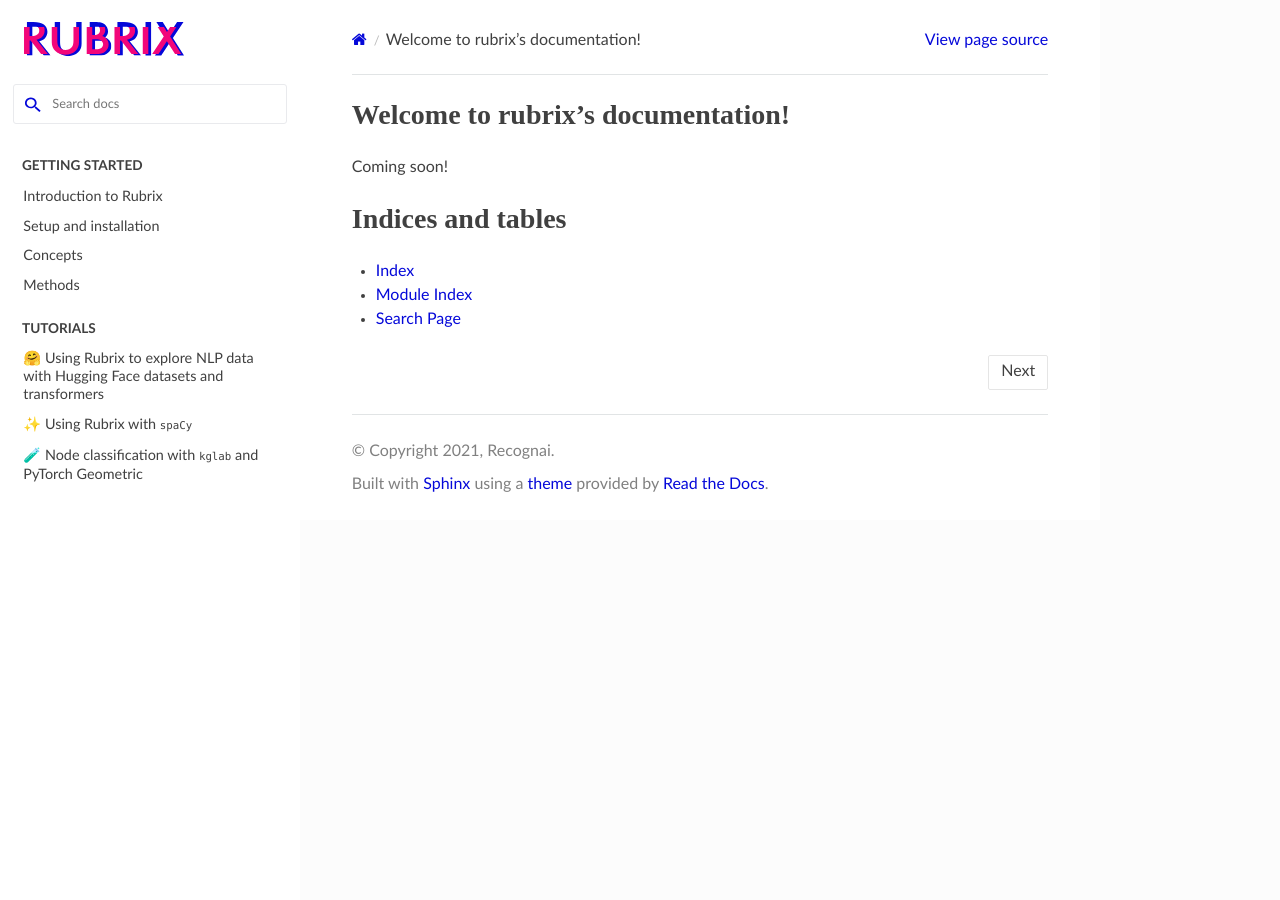
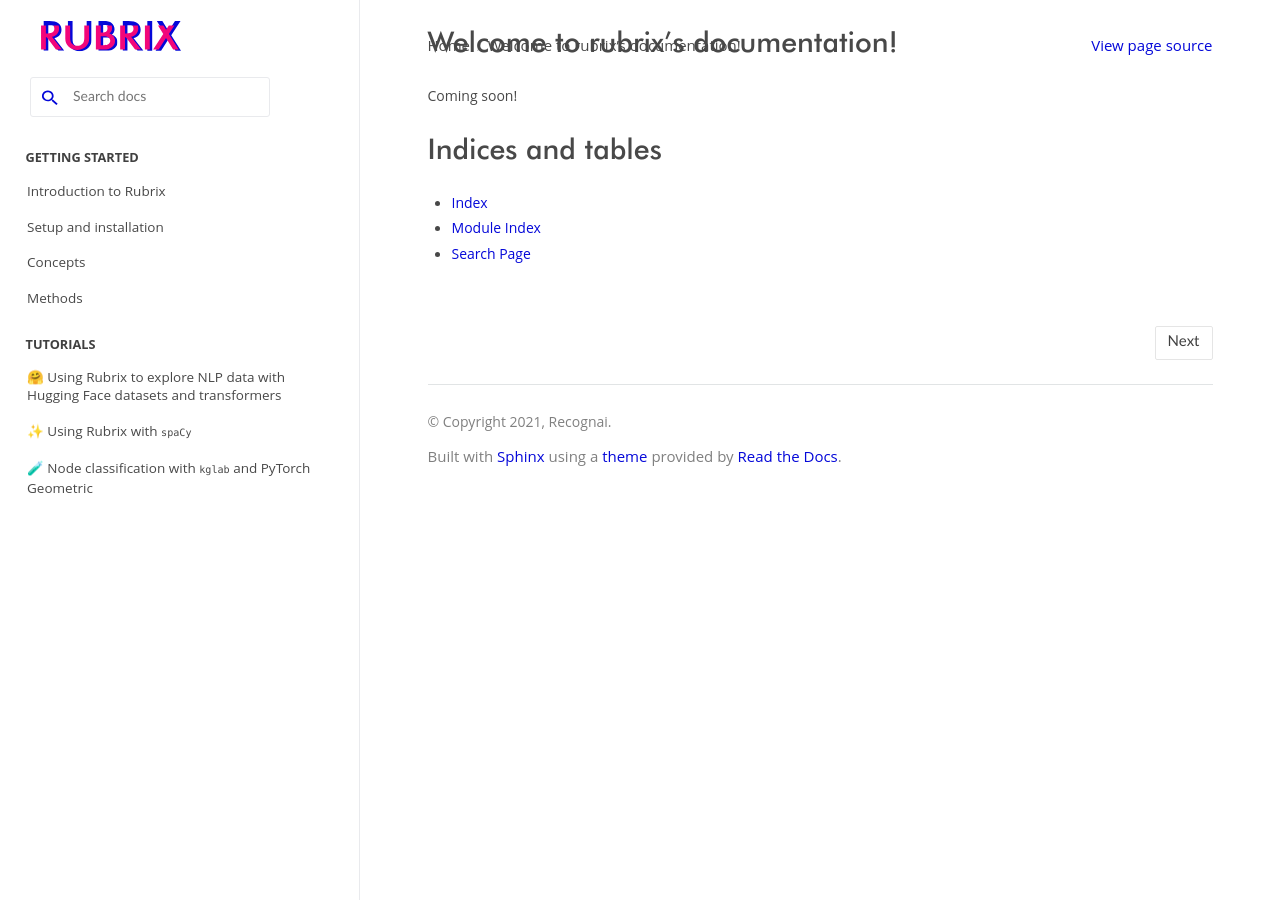
Before and after one commit to python547/rubrix-python251, a Sphinx documentation site: the page built from docs/index.rst, in a window 1280 px wide. Built offline with Sphinx 7.4.7 and the Read the Docs theme 2.0.0, drawn with Linux system fonts in a browser that asks for light colours; some web fonts are replaced.

Commit message:
UI Theme Heading and Margins (#36)
- Heading
- Margins
- Replace home icon
- Sidebar border
- Font family
- Container max-width

```diff
--- a/docs/_static/css/custom.css
+++ b/docs/_static/css/custom.css
@@ -1,34 +1,87 @@
 /** css/custom.css **/
 
 :root {
+  --sidebarWidth: 360px;
   --primaryColor: #0508D9;
   --sidebarBackground: #FFFFFF;
   --sidebarBackgroundDark: #fcfcfc;
   --sidebarBackgroundDarker: #F2F3F7;
-  --sidebarColor: #404040;
+  --sidebarColor: #484848;
   --sidebarTitleColor: #404040;;
   --white: #ffffff;
+  --line: #e9eaed;
 }
 /* This line is theme specific - it includes the base theme CSS */
+@import url('https://fonts.googleapis.com/css?family=Open+Sans:400,700');
 @import '../theme.css';  /* for Alabaster */
 /*@import 'theme.css';       /* for the Read the Docs theme */
-
+body {
+  font-family: "Open Sans" ,"Helvetica Neue", "Arial", "sans-serif";
+  color: #484848;
+}
+html {
+  font-size: 15px;
+}
+h1 {
+  font-size: 190%;
+}
+.document {
+  margin-top: -2em;
+}
+.document .section h1 {
+  margin-top: 3em;
+}
+.document .section h2 {
+  margin-top: 2.5em;
+}
+.document .section h3 {
+  margin-top: 2em;
+}
+.rst-footer-buttons {
+  margin-top: 4em;
+}
+p {
+  font-size: 14px;
+  line-height: 1.8em;
+}
+.wy-breadcrumbs li:firt-child {
+  color: var(--line);
+}
+.wy-breadcrumbs li:not(.wy-breadcrumbs-aside) a {
+  color: var(--sidebarColor);
+}
 .wy-nav-side {
-  background: var(--sidebarBackground)
+  background: var(--sidebarBackground);
+  border-right: 1px solid var(--line);
+}
+.wy-menu-vertical a {
+  padding-top: 0.65em !important;
+  padding-bottom: 0.65em !important;
 }
 .wy-side-nav-search {
   background: none
 }
+.wy-nav-content {
+  max-width: 1000px;
+}
+.icon-home:before {
+  content: "Home";
+  font-family: "Open Sans" ,"Helvetica Neue", "Arial", "sans-serif";
+  -webkit-font-smoothing: auto;
+}
+.wy-breadcrumbs + hr {
+  display: none;
+}
+.fa-plus-square-o:before, .wy-menu-vertical li span.toctree-expand:before,
+.fa-minus-square-o:before, .wy-menu-vertical li.current>a span.toctree-expand:before, .wy-menu-vertical li.on a span.toctree-expand:before {
+  content: none;
+}
 .wy-nav-content-wrap {
-  background: var(--sidebarBackgroundDark)
-}
-@media screen and (min-width: 1100px) {
-  .wy-nav-content {
-    background: #ffffff
-  }
+  background: #ffffff
 }
 .rst-content .toctree-wrapper>p.caption, h1, h2, h3, h4, h5, h6, legend {
-  font-family: 'Futura Bold';
+  font-family: 'Futura Medium';
+  font-weight: normal;
 }
 .wy-menu-vertical li.toctree-l1.current>a {
   border: none;
@@ -95,6 +148,7 @@ a:hover {
   min-width: 200px;
   box-shadow: none;
   background: url('../images/search.svg') no-repeat 10px 12px;
+  font-size: 14px;
 }
 
 .rst-content div[class^=highlight], .rst-content pre.literal-block {
@@ -105,13 +159,13 @@ a:hover {
   text-align: left;
 }
 .wy-side-nav-search img {
-  max-width: 170px !important;
+  max-width: 150px !important;
 }
 .wy-nav-top {
   background: var(--primaryColor)
 }
 
-.highlight { background-color: #333346; color: white }
+.highlight { background-color: #333346; color: white; padding: 1em !important; }
 .highlight .c { color: #82d6eb; font-style: italic } /* Comment */
 .highlight .err { border: 1px solid #FF0000 } /* Error */
 .highlight .k { color: #3ef070; font-weight: bold } /* Keyword */
@@ -203,3 +257,38 @@ a:hover {
   font-weight: normal;
   src: local('Futura Light'), url('fonts/futura-light.woff2') format('woff2');
 }
+
+@media screen and (min-width: 1100px) {
+  .wy-nav-content {
+    padding: 2em 4.5em;
+    background: #ffffff
+  }
+  .wy-nav-content-wrap {
+    margin-left: var(--sidebarWidth);
+  }
+  .wy-menu-vertical {
+    width: var(--sidebarWidth);
+  }
+  .wy-nav-side {
+    width: var(--sidebarWidth);
+  }
+  .wy-side-scroll {
+    width: var(--sidebarWidth);
+  }
+  .wy-side-nav-search,
+  .wy-menu-vertical p.caption,
+  .wy-menu-vertical li.toctree-l1.current>a,
+  .wy-menu-vertical a {
+    padding-left: 2em;
+    padding-right: 2em;
+  }
+  .wy-menu-vertical li.toctree-l2.current>a {
+    padding-left: 3em;
+    padding-right: 2em;
+  };
+  .wy-menu-vertical li.toctree-l2.current li.toctree-l3>a,
+  .wy-menu-vertical li.toctree-l3.current>a {
+    padding-left: 4em;
+    padding-right: 2em;
+  }
+}
```
